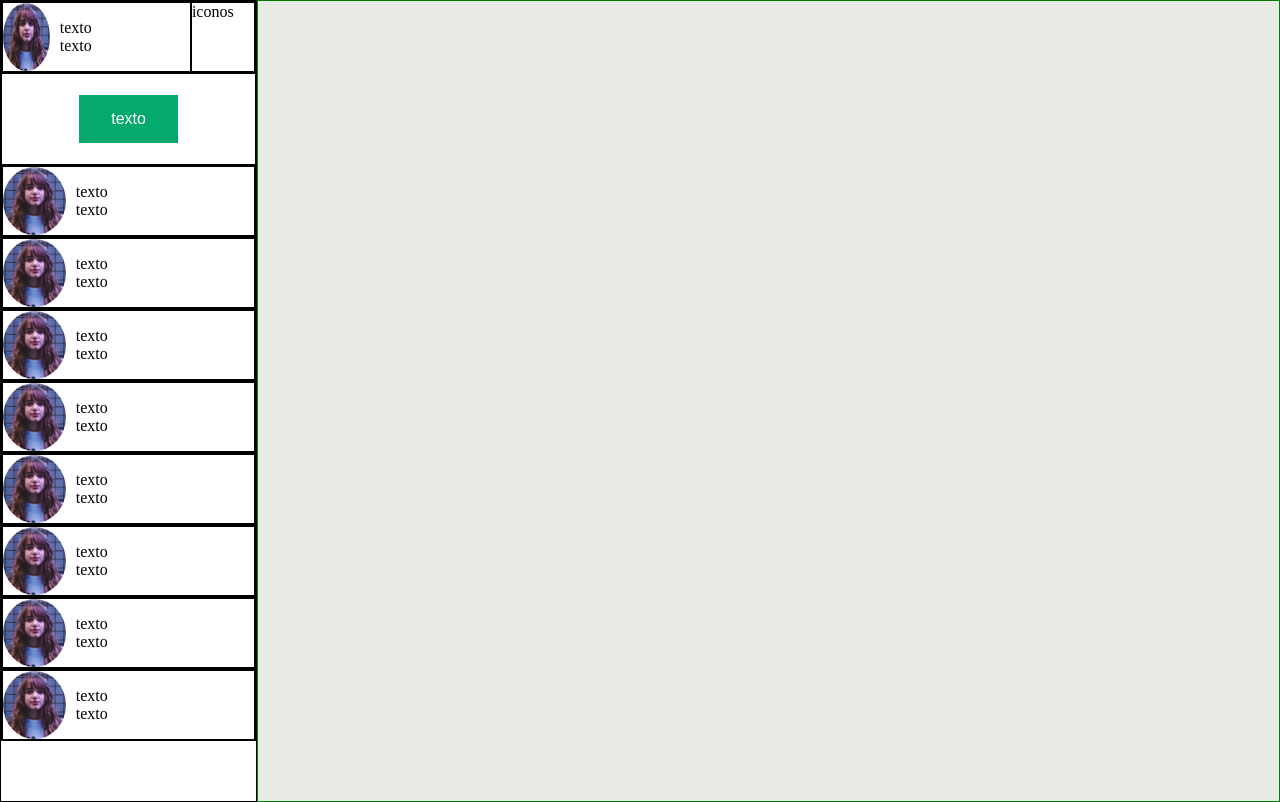
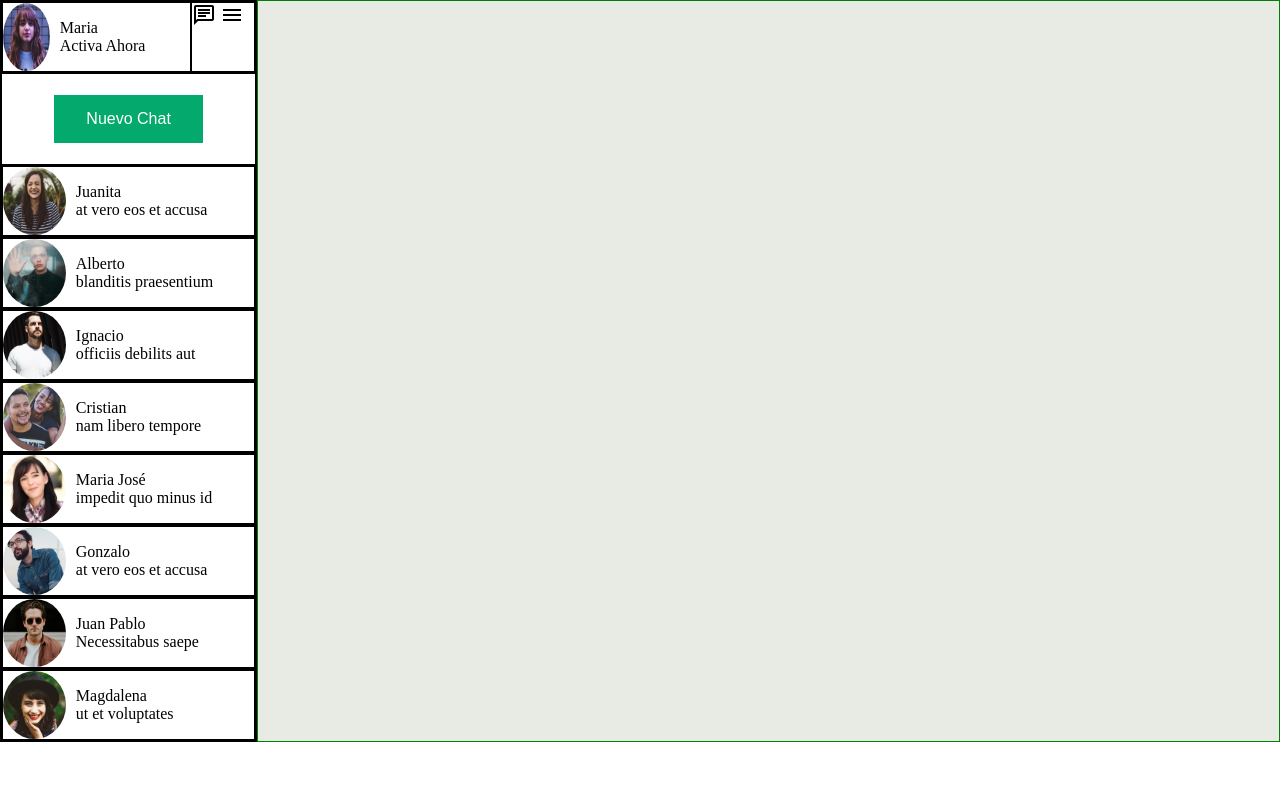
Before and after one commit to sebazuniga1981/M2_1_flexbox, a plain HTML site: page index.html in a window 1280 px wide. Drawn offline with nearby package versions, Linux system fonts and the light colour scheme.

Commit message:
feat: agregando link material google e iconos

```diff
--- a/assets/css/style.css
+++ b/assets/css/style.css
@@ -8,7 +8,7 @@ main {
 }
 #chat {
   width: 20%;
-  height: 100vh;
+
   border: 1px solid black;
 }
 .status {
@@ -34,20 +34,20 @@ main {
   display: flex;
   justify-content: flex-start;
   width: 25%;
-  border-radius: 50%;
+  border-radius: 80%;
 }
 .card-izquierda > img {
   display: flex;
   justify-content: flex-start;
   width: 25%;
-  border-radius: 50%;
+  border-radius: 80%;
 }
 .derecha {
   width: 25%;
   border: 1px solid black;
 }
 .boton {
-height: 90px;
+  height: 90px;
   display: flex;
   justify-content: center;
   align-items: center;
@@ -64,11 +64,9 @@ button {
   font-size: 16px;
 }
 
-
 #screen {
   display: flex;
   width: 80%;
-  height: 100vh;
   border: 1px solid green;
   align-items: center;
   justify-content: center;
--- a/index.html
+++ b/index.html
@@ -5,66 +5,73 @@
     <meta name="viewport" content="width=device-width, initial-scale=1.0" />
     <title>Document</title>
     <link rel="stylesheet" href="./assets/css/style.css" />
+    <link
+      rel="stylesheet"
+      href="https://fonts.googleapis.com/css2?family=Material+Symbols+Outlined:opsz,wght,FILL,GRAD@20..48,100..700,0..1,-50..200"
+    />
   </head>
   <body>
     <main>
       <section id="chat">
         <article class="status">
           <div class="izquierda">
-            <img src="./assets/imgs/maria.jpg" alt="" />
-            <p>texto <br> texto</p>
+            <img src="./assets/imgs/maria.jpg" alt="-imagen Maria" />
+            <p> Maria <br> Activa Ahora </p>
           </div>
-          <div class="derecha">iconos</div>
+          <div class="derecha">
+            <span class="material-symbols-outlined">chat</span>
+            <span class="material-symbols-outlined">menu</span>
+          </div>
         </article>
         <article class="boton">
-           <button>texto</button>
+           <button>Nuevo Chat</button>
         </article>
         <article class="status">
           <div class="card-izquierda">
-            <img src="./assets/imgs/maria.jpg" alt="" />
-            <p>texto <br> texto</p>
+            <img src="./assets/imgs/Juanita.jpg" alt="Imagen Juanita" />
+            <p>Juanita <br> at vero eos et accusa</p>
           </div>
         </article>
         <article class="status">
           <div class="card-izquierda">
-            <img src="./assets/imgs/maria.jpg" alt="" />
-            <p>texto <br> texto</p>
+            <img src="./assets/imgs/Alberto.jpg" alt="Imagen Alberto" />
+            <p>Alberto <br> blanditis praesentium</p>
           </div>
         </article>
         <article class="status">
           <div class="card-izquierda">
-            <img src="./assets/imgs/maria.jpg" alt="" />
-            <p>texto <br> texto</p>
+            <img src="./assets/imgs/Ignacio.jpg" alt="Imagen Ignacio" />
+            <p>Ignacio <br> officiis debilits aut</p>
           </div>
         </article>
         <article class="status">
           <div class="card-izquierda">
-            <img src="./assets/imgs/maria.jpg" alt="" />
-            <p>texto <br> texto</p>
+            <img src="./assets/imgs/Cristian.jpg" alt="Imagen Cristian" />
+            <p>Cristian <br> nam libero tempore</p>
           </div>
         </article>
         <article class="status">
           <div class="card-izquierda">
-            <img src="./assets/imgs/maria.jpg" alt="" />
-            <p>texto <br> texto</p>
+            <img src="./assets/imgs/Maria_jose.jpg" alt="Imagen Maria Jose" />
+            <p>Maria José <br> impedit quo minus id</p>
           </div>
         </article>
         <article class="status">
           <div class="card-izquierda">
-            <img src="./assets/imgs/maria.jpg" alt="" />
-            <p>texto <br> texto</p>
+            <img src="./assets/imgs/Gonzalo.jpg" alt="Imagen Gonzalo" />
+            <p>Gonzalo <br> at vero eos et accusa</p>
           </div>
         </article>
         <article class="status">
           <div class="card-izquierda">
-            <img src="./assets/imgs/maria.jpg" alt="" />
-            <p>texto <br> texto</p>
+            <img src="./assets/imgs/Juan_pablo.jpg" alt="Imagen Juan Pablo" />
+            <p> Juan Pablo <br> Necessitabus saepe </p>
           </div>
         </article>
         <article class="status">
           <div class="card-izquierda">
-            <img src="./assets/imgs/maria.jpg" alt="" />
-            <p>texto <br> texto</p>
+            <img src="./assets/imgs/Magdalena.jpg" alt="Imagen Magdalena" />
+            <p>Magdalena <br> ut et voluptates</p>
           </div>
         </article>
       </section>
```
